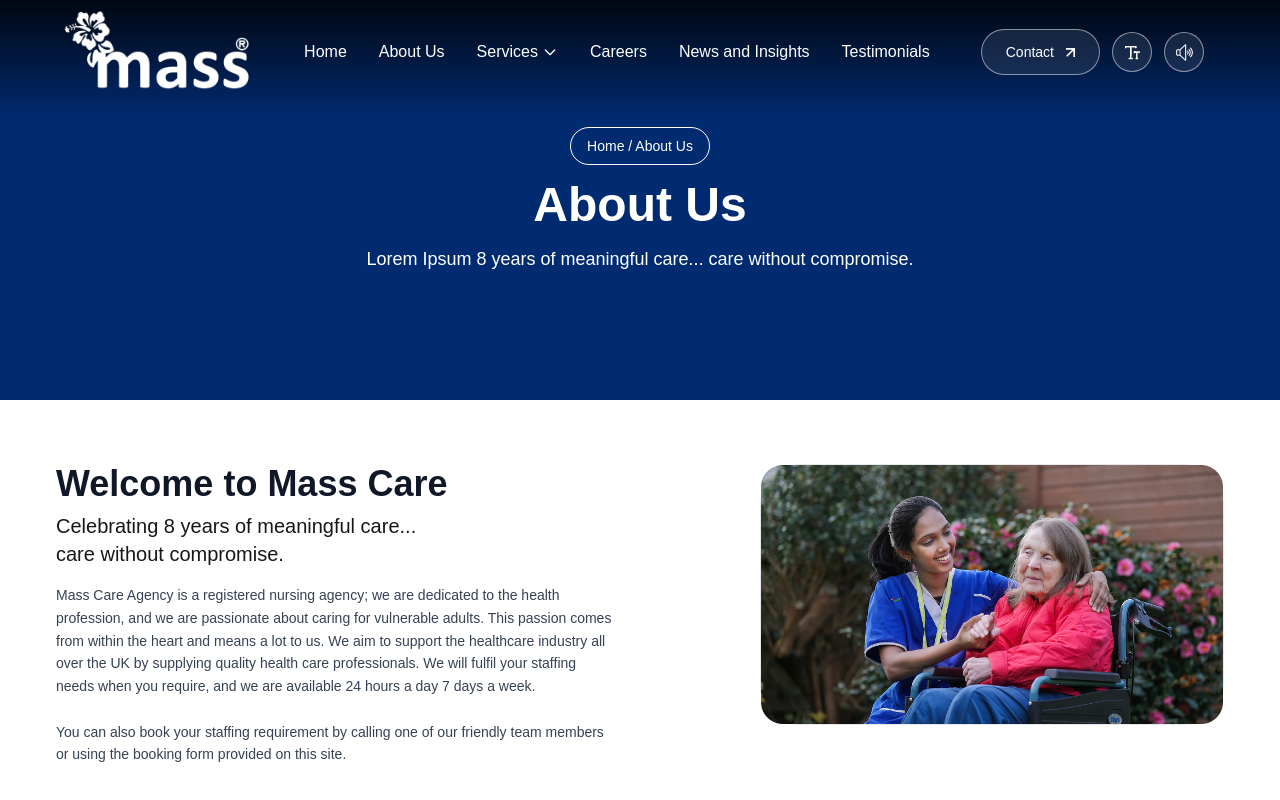
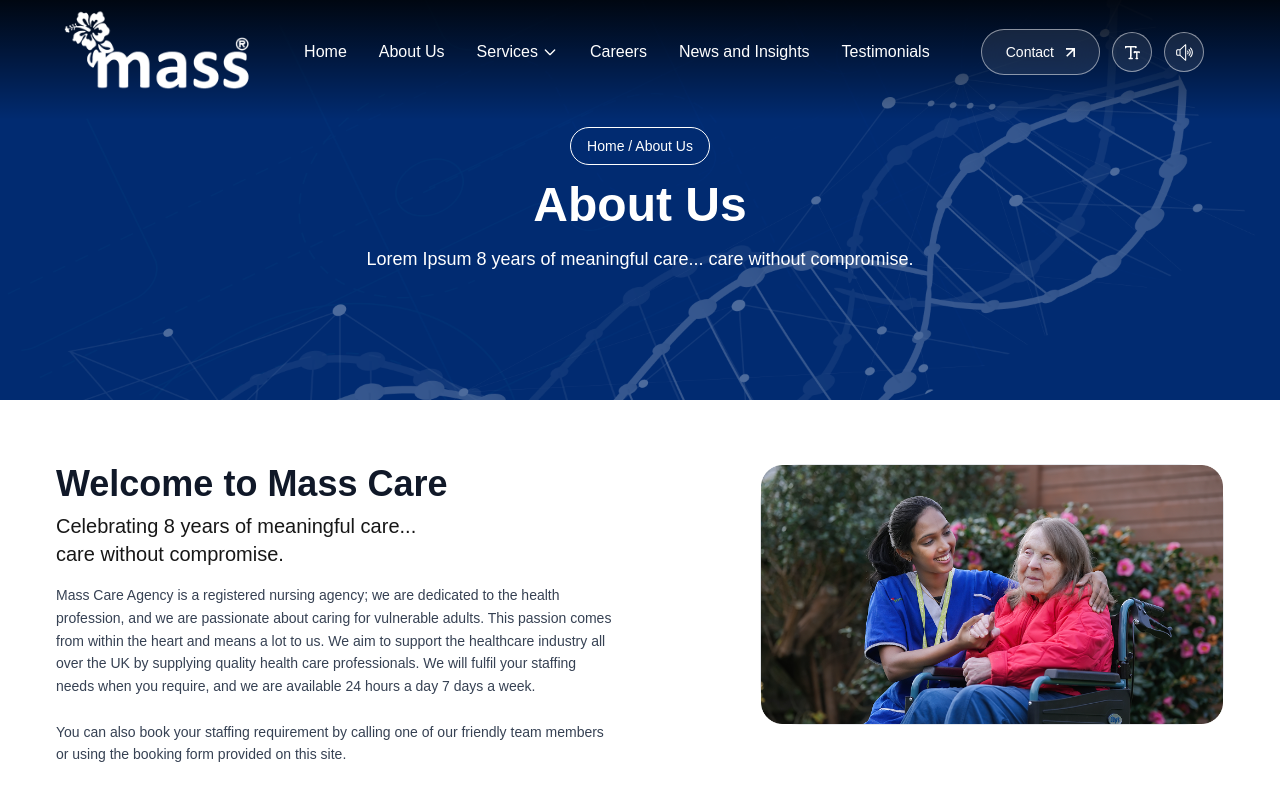
Before and after one commit to accidentalgenius09/MassCare, a Next.js app: page /about-us in a window 1280 px wide. Shown: the top 800 px of the page. Built offline with nearby package versions, Linux system fonts and the light colour scheme.

Commit message:
ui adjustments

```diff
--- a/components/sections/Common/PageBanner.tsx
+++ b/components/sections/Common/PageBanner.tsx
@@ -6,9 +6,10 @@ interface PageBannerProps {
   breadcrumb: string;
   description: string;
 }
+
 function PageBanner({ title, breadcrumb, description }: PageBannerProps) {
   return (
-    <div className="h-[50vh] bg-[#012B71] flex items-center justify-center">
+    <div className="h-[50vh] bg-[url('/common/dna-banner.png')] bg-cover bg-center flex items-center justify-center">
       <div className="container mx-auto h-full">
         <div className="flex flex-col items-center justify-center h-full text-center">
           <div className="border border-white rounded-full px-4 py-2 text-white text-sm">
@@ -17,7 +18,7 @@ function PageBanner({ title, breadcrumb, description }: PageBannerProps) {
           <h1 className="text-white text-5xl font-semibold mt-4">
             <TTSWrapper text={title}>{title}</TTSWrapper>
           </h1>
-          <p className="text-white text-lg font-normal mt-4">
+          <p className="text-white text-lg font-normal mt-4 max-w-2xl">
             <TTSWrapper text={description}>{description}</TTSWrapper>
           </p>
         </div>
--- a/components/ui/ErrorPage.tsx
+++ b/components/ui/ErrorPage.tsx
@@ -8,18 +8,18 @@ import Image from "next/image";
 const InternalServerError: React.FC = () => {
   const router = useRouter();
   return (
-    <div className="min-h-[90vh] bg-[#012B71] w-full flex items-center justify-center px-4 py-8">
+    <div className="min-h-[70vh] bg-[#012B71] w-full flex items-center justify-center px-4 py-8">
       <div className="max-w-4xl w-full text-center">
         <div className="relative mb-8">
           {/* Medical Illustration */}
-          <div className="flex items-center justify-center">
+          <div className="flex items-center justify-center mt-10">
             <div className="relative">
               {/* Nurse Standing */}
               <Image
                 src="/common/404-patient.png"
                 alt="404"
-                width={550}
-                height={350}
+                width={450}
+                height={300}
                 className="object-contain"
               />
             </div>
```
Also changed, not shown: public/common/dna-banner.png (added).
